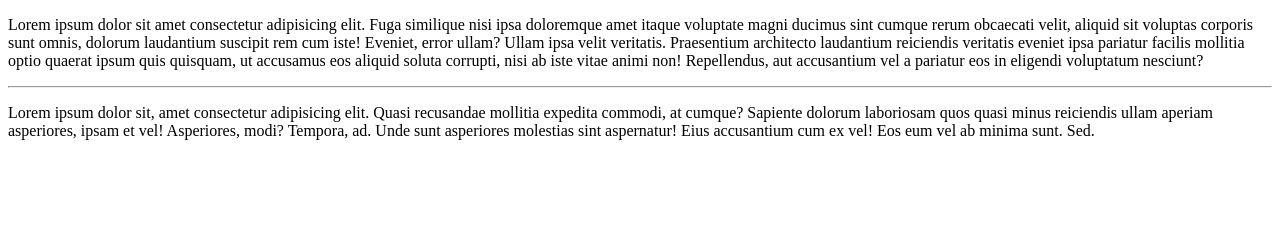
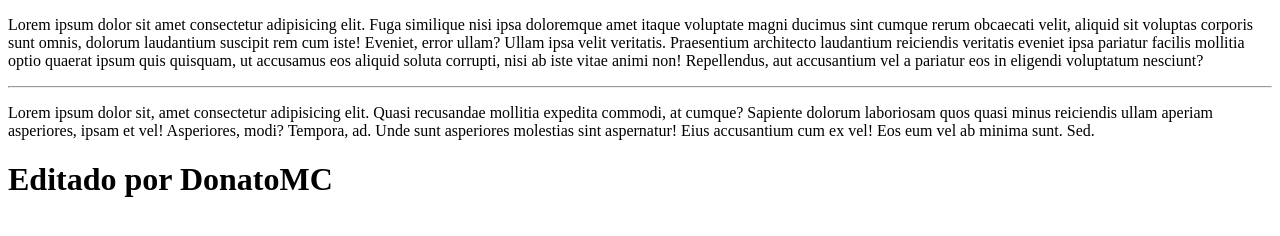
Before and after one commit to CarlosPaco456/repositorioRemoto-g3, a plain HTML site: page archivo3.html in a window 1280 px wide. Drawn offline with Linux system fonts and the light colour scheme.

Commit message:
Archivo archivo3.html editado por Ivan Donato Molina Cruz

```diff
--- a/archivo3.html
+++ b/archivo3.html
@@ -8,6 +8,8 @@
     <hr>
     <p>Lorem ipsum dolor sit, amet consectetur adipisicing elit. Quasi recusandae mollitia expedita commodi, at cumque? Sapiente dolorum laboriosam quos quasi minus reiciendis ullam aperiam asperiores, ipsam et vel! Asperiores, modi? Tempora, ad. Unde sunt asperiores molestias sint aspernatur! Eius accusantium cum ex vel! Eos eum vel ab minima sunt. Sed.</p>
 
+    <h1>Editado por DonatoMC</h1>
+
 </head>
 <body>
 
```
